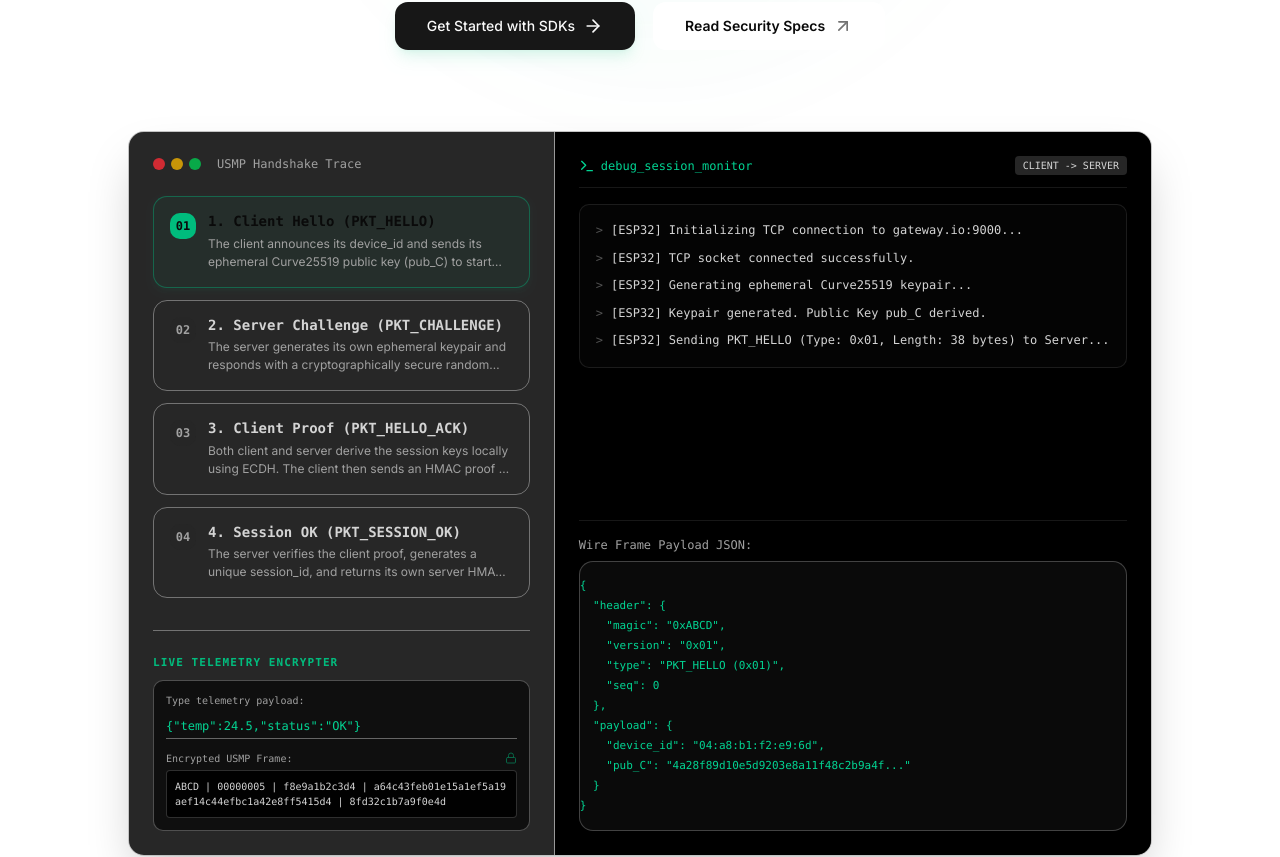
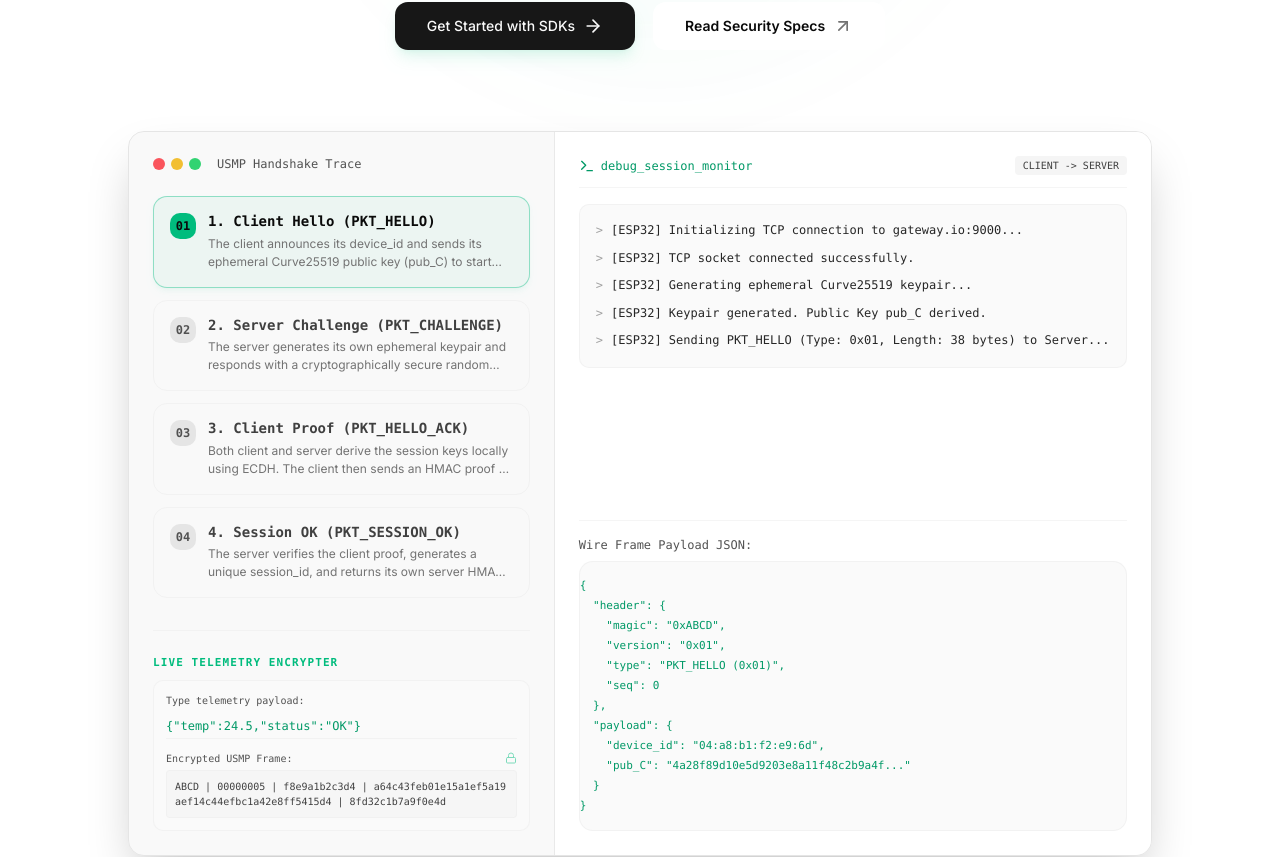
Before and after one commit to metaloomlabs/usmp-docs, a Next.js app: page / in a window 1280 px wide. Shown: the part 635-1492 px from the top of the page. Built offline with nearby package versions, Linux system fonts and the light colour scheme.

Commit message:
Ensure full visual synchronization of landing page widgets for light and dark theme

```diff
--- a/app/page.tsx
+++ b/app/page.tsx
@@ -363,9 +363,9 @@ export default function Home() {
         </div>
 
         {/* Visual Asset: Interactive Handshake & Telemetry Encryption Terminal */}
-        <div className="mt-20 w-full max-w-5xl rounded-2xl border border-border/80 bg-neutral-950/80 backdrop-blur-md shadow-2xl overflow-hidden flex flex-col md:grid md:grid-cols-12 text-left">
+        <div className="mt-20 w-full max-w-5xl rounded-2xl border border-border bg-neutral-50 dark:bg-neutral-950/80 backdrop-blur-md shadow-2xl overflow-hidden flex flex-col md:grid md:grid-cols-12 text-left">
           {/* Handshake steps navigator (Left column: 5 cols) */}
-          <div className="md:col-span-5 border-b md:border-b-0 md:border-r border-border/60 bg-neutral-950/40 p-6 flex flex-col justify-between">
+          <div className="md:col-span-5 border-b md:border-b-0 md:border-r border-border/80 bg-neutral-100/30 dark:bg-neutral-950/40 p-6 flex flex-col justify-between">
             <div>
               <div className="flex items-center gap-2 mb-6">
                 <div className="flex gap-1.5">
@@ -373,34 +373,35 @@ export default function Home() {
                   <span className="w-3 h-3 rounded-full bg-yellow-500/80" />
                   <span className="w-3 h-3 rounded-full bg-green-500/80" />
                 </div>
-                <span className="text-xs text-neutral-400 font-mono ml-2">USMP Handshake Trace</span>
+                <span className="text-xs text-neutral-600 dark:text-neutral-400 font-mono ml-2">USMP Handshake Trace</span>
               </div>
               <div className="space-y-3">
                 {handshakeSteps.map((step, idx) => (
                   <button
                     key={idx}
+                    id={`handshake-step-btn-${idx}`}
                     type="button"
                     onClick={() => setActiveHandshakeStep(idx)}
                     className={`w-full text-left p-4 rounded-xl border transition-all duration-200 flex items-start gap-3 ${
                       activeHandshakeStep === idx
                         ? 'border-emerald-500/40 bg-emerald-500/5 text-foreground shadow-md shadow-emerald-500/5'
-                        : 'border-border/40 bg-transparent hover:bg-neutral-900/40 text-neutral-400'
+                        : 'border-border/40 bg-transparent hover:bg-neutral-100 dark:hover:bg-neutral-900/40 text-neutral-500 dark:text-neutral-400'
                     }`}
                   >
                     <div
                       className={`flex h-6.5 w-6.5 shrink-0 items-center justify-center rounded-lg text-xs font-mono font-bold ${
                         activeHandshakeStep === idx
                           ? 'bg-emerald-500 text-neutral-950'
-                          : 'bg-neutral-800 text-neutral-400'
+                          : 'bg-neutral-200 dark:bg-neutral-800 text-neutral-600 dark:text-neutral-400'
                       }`}
                     >
                       0{idx + 1}
                     </div>
                     <div>
-                      <h4 className={`text-sm font-semibold font-mono leading-tight ${activeHandshakeStep === idx ? 'text-foreground' : 'text-neutral-300'}`}>
+                      <h4 className={`text-sm font-semibold font-mono leading-tight ${activeHandshakeStep === idx ? 'text-foreground' : 'text-neutral-700 dark:text-neutral-300'}`}>
                         {step.title}
                       </h4>
-                      <p className="mt-1 text-xs text-neutral-400 leading-normal line-clamp-2">
+                      <p className="mt-1 text-xs text-neutral-500 dark:text-neutral-400 leading-normal line-clamp-2">
                         {step.desc}
                       </p>
                     </div>
@@ -414,22 +415,23 @@ export default function Home() {
               <span className="text-[11px] font-mono uppercase tracking-widest text-emerald-500 font-bold block mb-2">
                 Live Telemetry Encrypter
               </span>
-              <div className="bg-black/60 rounded-lg p-3 border border-border/30">
-                <label className="text-[10px] text-neutral-400 font-mono block mb-1">
+              <div className="bg-neutral-50 dark:bg-black/60 rounded-lg p-3 border border-border/40">
+                <label className="text-[10px] text-neutral-600 dark:text-neutral-400 font-mono block mb-1">
                   Type telemetry payload:
                 </label>
                 <input
                   type="text"
+                  id="live-telemetry-input"
                   value={telemetryInput}
                   onChange={(e) => setTelemetryInput(e.target.value)}
-                  className="w-full bg-transparent text-xs text-emerald-400 font-mono focus:outline-none border-b border-border/40 pb-1"
+                  className="w-full bg-transparent text-xs text-emerald-600 dark:text-emerald-400 font-mono focus:outline-none border-b border-border/40 pb-1"
                 />
                 <div className="mt-3">
                   <div className="flex justify-between items-center mb-1">
-                    <span className="text-[10px] text-neutral-400 font-mono">Encrypted USMP Frame:</span>
+                    <span className="text-[10px] text-neutral-600 dark:text-neutral-400 font-mono">Encrypted USMP Frame:</span>
                     <LuLock className="size-3 text-emerald-500 animate-pulse" />
                   </div>
-                  <div className="bg-black/90 p-2 rounded text-[10px] font-mono text-neutral-300 break-all select-all select-none border border-border/20">
+                  <div className="bg-neutral-100/80 dark:bg-black/90 p-2 rounded text-[10px] font-mono text-neutral-700 dark:text-neutral-300 break-all select-all select-none border border-border/30">
                     {encryptedHex}
                   </div>
                 </div>
@@ -438,24 +440,24 @@ export default function Home() {
           </div>
 
           {/* Terminal details (Right column: 7 cols) */}
-          <div className="md:col-span-7 bg-black p-6 flex flex-col justify-between h-full min-h-[460px]">
+          <div className="md:col-span-7 bg-white dark:bg-black p-6 flex flex-col justify-between h-full min-h-[460px]">
             {/* Terminal Top */}
             <div>
-              <div className="flex justify-between items-center mb-4 border-b border-neutral-900 pb-3">
-                <span className="text-xs font-mono text-emerald-400 flex items-center gap-1.5">
+              <div className="flex justify-between items-center mb-4 border-b border-border/40 pb-3">
+                <span className="text-xs font-mono text-emerald-600 dark:text-emerald-400 flex items-center gap-1.5">
                   <LuTerminal className="size-4" /> debug_session_monitor
                 </span>
-                <span className="text-[10px] uppercase font-mono bg-neutral-800 text-neutral-300 px-2 py-0.5 rounded">
+                <span className="text-[10px] uppercase font-mono bg-neutral-100 dark:bg-neutral-800 text-neutral-700 dark:text-neutral-300 px-2 py-0.5 rounded">
                   {handshakeSteps[activeHandshakeStep].direction === 'forward' ? 'Client -> Server' : 'Server -> Client'}
                 </span>
               </div>
 
               {/* Console log outputs */}
-              <div className="space-y-2 font-mono text-xs leading-relaxed text-neutral-300 bg-neutral-950/40 p-4 rounded-lg border border-border/10 mb-6">
+              <div className="space-y-2 font-mono text-xs leading-relaxed text-neutral-800 dark:text-neutral-300 bg-neutral-50 dark:bg-neutral-950/40 p-4 rounded-lg border border-border/40 mb-6">
                 {handshakeSteps[activeHandshakeStep].terminalLogs.map((log, index) => (
                   <div key={index} className="flex gap-2">
-                    <span className="text-neutral-600 select-none">&gt;</span>
-                    <span className={log.startsWith('[System]') ? 'text-emerald-400 font-semibold' : log.includes('VERIFIED') ? 'text-emerald-400' : 'text-neutral-300'}>
+                    <span className="text-neutral-400 dark:text-neutral-600 select-none">&gt;</span>
+                    <span className={log.startsWith('[System]') ? 'text-emerald-600 dark:text-emerald-400 font-semibold' : log.includes('VERIFIED') ? 'text-emerald-600 dark:text-emerald-400' : 'text-neutral-800 dark:text-neutral-300'}>
                       {log}
                     </span>
                   </div>
@@ -464,11 +466,11 @@ export default function Home() {
             </div>
 
             {/* Packet Wire Structure */}
-            <div className="border-t border-neutral-900 pt-4 mt-auto">
-              <span className="text-xs text-neutral-400 font-mono block mb-2">
+            <div className="border-t border-border/40 pt-4 mt-auto">
+              <span className="text-xs text-neutral-600 dark:text-neutral-400 font-mono block mb-2">
                 Wire Frame Payload JSON:
               </span>
-              <pre className="p-4 overflow-x-auto text-[11px] leading-5 font-mono text-emerald-400 bg-neutral-950 border border-border/25 rounded-xl">
+              <pre className="p-4 overflow-x-auto text-[11px] leading-5 font-mono text-emerald-600 dark:text-emerald-400 bg-neutral-50 dark:bg-neutral-950 border border-border/40 rounded-xl">
                 <code>{JSON.stringify(handshakeSteps[activeHandshakeStep].payload, null, 2)}</code>
               </pre>
             </div>
@@ -771,7 +773,7 @@ export default function Home() {
                 className={`w-full text-left px-4 py-3.5 rounded-xl border font-mono text-xs flex justify-between items-center transition-all ${
                   activeCodeTab === 'esp32'
                     ? 'border-emerald-500/40 bg-emerald-500/5 text-foreground font-bold shadow-md shadow-emerald-500/5'
-                    : 'border-border/60 bg-card hover:bg-muted/40 text-neutral-400'
+                    : 'border-border bg-neutral-50 dark:bg-card hover:bg-muted/65 text-neutral-600 dark:text-neutral-400'
                 }`}
               >
                 <span>ESP32 (C / ESP-IDF)</span>
@@ -784,7 +786,7 @@ export default function Home() {
                 className={`w-full text-left px-4 py-3.5 rounded-xl border font-mono text-xs flex justify-between items-center transition-all ${
                   activeCodeTab === 'arduino'
                     ? 'border-emerald-500/40 bg-emerald-500/5 text-foreground font-bold shadow-md shadow-emerald-500/5'
-                    : 'border-border/60 bg-card hover:bg-muted/40 text-neutral-400'
+                    : 'border-border bg-neutral-50 dark:bg-card hover:bg-muted/65 text-neutral-600 dark:text-neutral-400'
                 }`}
               >
                 <span>Arduino (C++ / ESP32)</span>
@@ -797,7 +799,7 @@ export default function Home() {
                 className={`w-full text-left px-4 py-3.5 rounded-xl border font-mono text-xs flex justify-between items-center transition-all ${
                   activeCodeTab === 'python'
                     ? 'border-emerald-500/40 bg-emerald-500/5 text-foreground font-bold shadow-md shadow-emerald-500/5'
-                    : 'border-border/60 bg-card hover:bg-muted/40 text-neutral-400'
+                    : 'border-border bg-neutral-50 dark:bg-card hover:bg-muted/65 text-neutral-600 dark:text-neutral-400'
                 }`}
               >
                 <span>Gateway Server (Python Async)</span>
@@ -807,9 +809,9 @@ export default function Home() {
           </div>
 
           {/* High-fidelity Editor Window on right (8 cols) */}
-          <div className="lg:col-span-8 rounded-2xl border border-border/80 bg-neutral-950 p-1 shadow-2xl flex flex-col justify-between">
+          <div className="lg:col-span-8 rounded-2xl border border-border/80 bg-neutral-100 dark:bg-neutral-950 p-1 shadow-2xl flex flex-col justify-between">
             {/* Header / Editor Toolbar */}
-            <div className="flex items-center justify-between px-4 py-3 border-b border-border/40 bg-neutral-900/50 rounded-t-xl">
+            <div className="flex items-center justify-between px-4 py-3 border-b border-border/40 bg-neutral-200/50 dark:bg-neutral-900/50 rounded-t-xl">
               <div className="flex items-center gap-2">
                 {/* Mac buttons */}
                 <div className="flex gap-1.5">
@@ -817,7 +819,7 @@ export default function Home() {
                   <span className="w-2.5 h-2.5 rounded-full bg-yellow-500/60" />
                   <span className="w-2.5 h-2.5 rounded-full bg-green-500/60" />
                 </div>
-                <span className="text-[11px] font-mono text-neutral-400 ml-3">
+                <span className="text-[11px] font-mono text-neutral-600 dark:text-neutral-400 ml-3">
                   {activeCodeTab === 'esp32' ? 'main.c' : activeCodeTab === 'arduino' ? 'device_node.ino' : 'server.py'}
                 </span>
               </div>
@@ -826,7 +828,7 @@ export default function Home() {
               <button
                 type="button"
                 onClick={() => copyToClipboard(codeSnippets[activeCodeTab])}
-                className="flex items-center gap-1 text-[10px] font-mono text-neutral-400 hover:text-white bg-neutral-800 hover:bg-neutral-700 px-2.5 py-1 rounded transition-colors"
+                className="flex items-center gap-1 text-[10px] font-mono text-neutral-600 dark:text-neutral-400 hover:text-foreground dark:hover:text-white bg-neutral-200 dark:bg-neutral-800 hover:bg-neutral-300 dark:hover:bg-neutral-700 px-2.5 py-1 rounded transition-colors"
               >
                 {copiedCode ? (
                   <>
@@ -841,7 +843,7 @@ export default function Home() {
             </div>
 
             {/* Code Body */}
-            <div className="p-6 overflow-auto bg-neutral-950 font-mono text-xs md:text-sm leading-6 md:leading-7 text-neutral-300 rounded-b-xl flex-1 max-h-[350px]">
+            <div className="p-6 overflow-auto bg-neutral-50 dark:bg-neutral-950 font-mono text-xs md:text-sm leading-6 md:leading-7 text-neutral-800 dark:text-neutral-300 rounded-b-xl flex-1 max-h-[350px]">
               <pre>
                 <code>{codeSnippets[activeCodeTab]}</code>
               </pre>
@@ -859,25 +861,27 @@ export default function Home() {
               <span className="text-xs font-mono font-bold tracking-widest text-emerald-500 uppercase">
                 RESOURCE BENCHMARKS
               </span>
-              <div className="flex gap-1.5 rounded-lg bg-neutral-900 p-1 border border-border/35">
+              <div className="flex gap-1.5 rounded-lg bg-neutral-100 dark:bg-neutral-900 p-1 border border-border">
                 <button
                   type="button"
+                  id="benchmark-toggle-rom"
                   onClick={() => setBenchmarkMetric('rom')}
                   className={`px-3 py-1.5 text-[10px] font-mono font-semibold rounded transition-all ${
                     benchmarkMetric === 'rom'
-                      ? 'bg-neutral-800 text-white shadow-sm'
-                      : 'text-neutral-400 hover:text-white'
+                      ? 'bg-white dark:bg-neutral-800 text-neutral-900 dark:text-white shadow-sm border border-border/20 dark:border-none'
+                      : 'text-neutral-600 dark:text-neutral-400 hover:text-foreground dark:hover:text-white'
                   }`}
                 >
                   Flash Footprint
                 </button>
                 <button
                   type="button"
+                  id="benchmark-toggle-ram"
                   onClick={() => setBenchmarkMetric('ram')}
                   className={`px-3 py-1.5 text-[10px] font-mono font-semibold rounded transition-all ${
                     benchmarkMetric === 'ram'
-                      ? 'bg-neutral-800 text-white shadow-sm'
-                      : 'text-neutral-400 hover:text-white'
+                      ? 'bg-white dark:bg-neutral-800 text-neutral-900 dark:text-white shadow-sm border border-border/20 dark:border-none'
+                      : 'text-neutral-600 dark:text-neutral-400 hover:text-foreground dark:hover:text-white'
                   }`}
                 >
                   Persistent RAM
@@ -1093,14 +1097,14 @@ export default function Home() {
           </p>
 
           {/* Interactive Install Widget */}
-          <div className="mt-10 w-full max-w-lg bg-black rounded-xl border border-border/40 overflow-hidden">
+          <div className="mt-10 w-full max-w-lg bg-neutral-100 dark:bg-black rounded-xl border border-border/80 overflow-hidden">
             {/* Tabs Header */}
-            <div className="flex border-b border-border/30 bg-neutral-900/60 p-1.5 gap-1.5">
+            <div className="flex border-b border-border/40 bg-neutral-200/50 dark:bg-neutral-900/60 p-1.5 gap-1.5">
               <button
                 type="button"
                 onClick={() => setActiveCliPlatform('python')}
                 className={`px-3 py-1.5 rounded-lg text-xs font-mono font-bold transition-all ${
-                  activeCliPlatform === 'python' ? 'bg-neutral-800 text-white' : 'text-neutral-400 hover:text-white'
+                  activeCliPlatform === 'python' ? 'bg-neutral-300 dark:bg-neutral-800 text-neutral-900 dark:text-white' : 'text-neutral-600 dark:text-neutral-400 hover:text-foreground dark:hover:text-white'
                 }`}
               >
                 Python Server
@@ -1109,7 +1113,7 @@ export default function Home() {
                 type="button"
                 onClick={() => setActiveCliPlatform('esp32')}
                 className={`px-3 py-1.5 rounded-lg text-xs font-mono font-bold transition-all ${
-                  activeCliPlatform === 'esp32' ? 'bg-neutral-800 text-white' : 'text-neutral-400 hover:text-white'
+                  activeCliPlatform === 'esp32' ? 'bg-neutral-300 dark:bg-neutral-800 text-neutral-900 dark:text-white' : 'text-neutral-600 dark:text-neutral-400 hover:text-foreground dark:hover:text-white'
                 }`}
               >
                 ESP-IDF
@@ -1118,7 +1122,7 @@ export default function Home() {
                 type="button"
                 onClick={() => setActiveCliPlatform('arduino')}
                 className={`px-3 py-1.5 rounded-lg text-xs font-mono font-bold transition-all ${
-                  activeCliPlatform === 'arduino' ? 'bg-neutral-800 text-white' : 'text-neutral-400 hover:text-white'
+                  activeCliPlatform === 'arduino' ? 'bg-neutral-300 dark:bg-neutral-800 text-neutral-900 dark:text-white' : 'text-neutral-600 dark:text-neutral-400 hover:text-foreground dark:hover:text-white'
                 }`}
               >
                 Arduino
@@ -1126,15 +1130,15 @@ export default function Home() {
             </div>
 
             {/* CLI Command Line */}
-            <div className="p-5 flex justify-between items-center text-xs font-mono text-neutral-300 text-left">
+            <div className="p-5 flex justify-between items-center text-xs font-mono text-neutral-800 dark:text-neutral-300 text-left">
               {activeCliPlatform === 'python' && (
                 <>
-                  <span className="text-emerald-400 select-none mr-2">$</span>
+                  <span className="text-emerald-600 dark:text-emerald-400 select-none mr-2">$</span>
                   <span className="flex-1">pip install usmp</span>
                   <button
                     type="button"
                     onClick={() => copyCliCommand('pip install usmp', 'python')}
-                    className="ml-3 text-[10px] text-neutral-400 hover:text-white bg-neutral-800 px-2 py-1 rounded shrink-0 transition-colors"
+                    className="ml-3 text-[10px] text-neutral-600 dark:text-neutral-400 hover:text-foreground dark:hover:text-white bg-neutral-200 dark:bg-neutral-800 px-2 py-1 rounded shrink-0 transition-colors"
                   >
                     {copiedCli === 'python' ? 'Copied' : 'Copy'}
                   </button>
@@ -1143,12 +1147,12 @@ export default function Home() {
 
               {activeCliPlatform === 'esp32' && (
                 <>
-                  <span className="text-emerald-400 select-none mr-2">$</span>
+                  <span className="text-emerald-600 dark:text-emerald-400 select-none mr-2">$</span>
                   <span className="flex-1 break-all">idf.py add-dependency "metaloomlabs/usmp"</span>
                   <button
                     type="button"
                     onClick={() => copyCliCommand('idf.py add-dependency "metaloomlabs/usmp"', 'esp32')}
-                    className="ml-3 text-[10px] text-neutral-400 hover:text-white bg-neutral-800 px-2 py-1 rounded shrink-0 transition-colors"
+                    className="ml-3 text-[10px] text-neutral-600 dark:text-neutral-400 hover:text-foreground dark:hover:text-white bg-neutral-200 dark:bg-neutral-800 px-2 py-1 rounded shrink-0 transition-colors"
                   >
                     {copiedCli === 'esp32' ? 'Copied' : 'Copy'}
                   </button>
@@ -1158,14 +1162,14 @@ export default function Home() {
               {activeCliPlatform === 'arduino' && (
                 <>
                   <span className="flex-1 flex items-center gap-2">
-                    <LuDownload className="size-4 text-emerald-500" />
+                    <LuDownload className="size-4 text-emerald-600 dark:text-emerald-500" />
                     <span>Download standard ZIP library package</span>
                   </span>
                   <a
                     href="https://github.com/metaloomlabs/usmp/archive/refs/tags/v1.0.0.zip"
                     target="_blank"
                     rel="noopener noreferrer"
-                    className="ml-3 text-[10px] text-emerald-400 font-bold hover:text-emerald-300 bg-neutral-800 px-2 py-1 rounded shrink-0 transition-colors"
+                    className="ml-3 text-[10px] text-emerald-600 dark:text-emerald-400 font-bold hover:text-emerald-500 bg-neutral-200 dark:bg-neutral-800 px-2 py-1 rounded shrink-0 transition-colors"
                   >
                     Download ZIP
                   </a>
```
